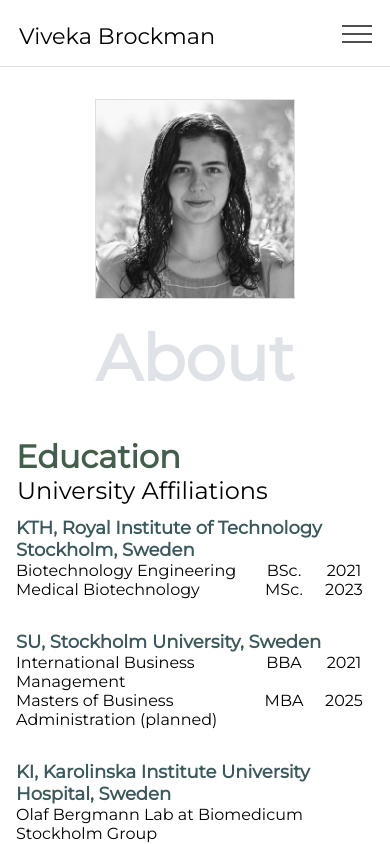
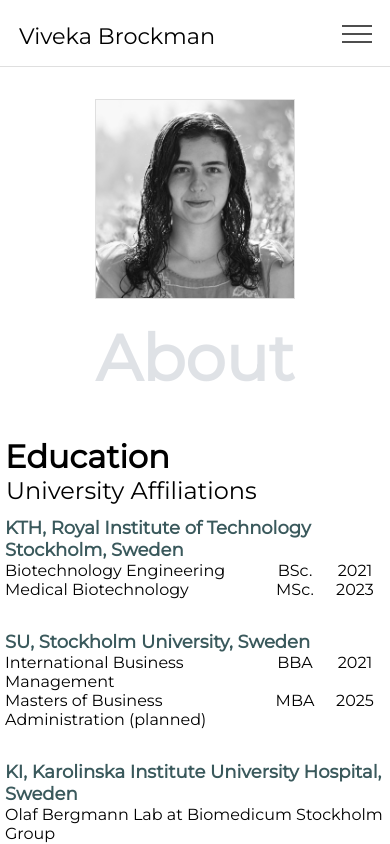
Before and after one commit to vivbrockman/vivbrockman.github.io, an Angular app: page / in a window 390 px wide. Built offline with nearby package versions, Linux system fonts and the light colour scheme.

Commit message:
about(style): header font color

```diff
--- a/src/app/components/about/about.component.scss
+++ b/src/app/components/about/about.component.scss
@@ -7,7 +7,7 @@
     }
 
     .SectionHeader {
-        color: #425f4b;
+        // color: #425f4b;
         font-size: 2em;
         padding-top: 1em;
     }
@@ -54,7 +54,7 @@
 
 @media (max-width: 768px) {
     .PageContentContainer {
-        padding: 0 1em;
+        padding: 0 5px;
 
         .SectionContent {
             display: grid;
```
